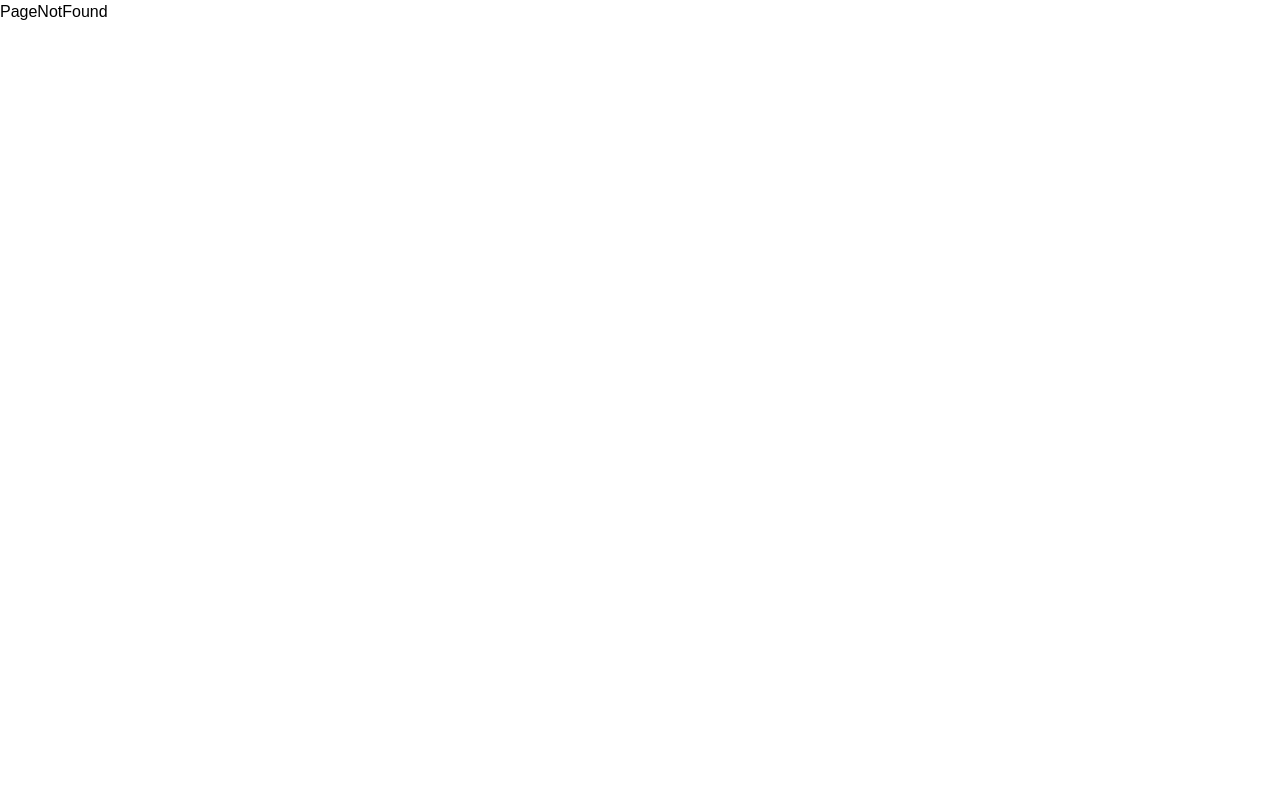
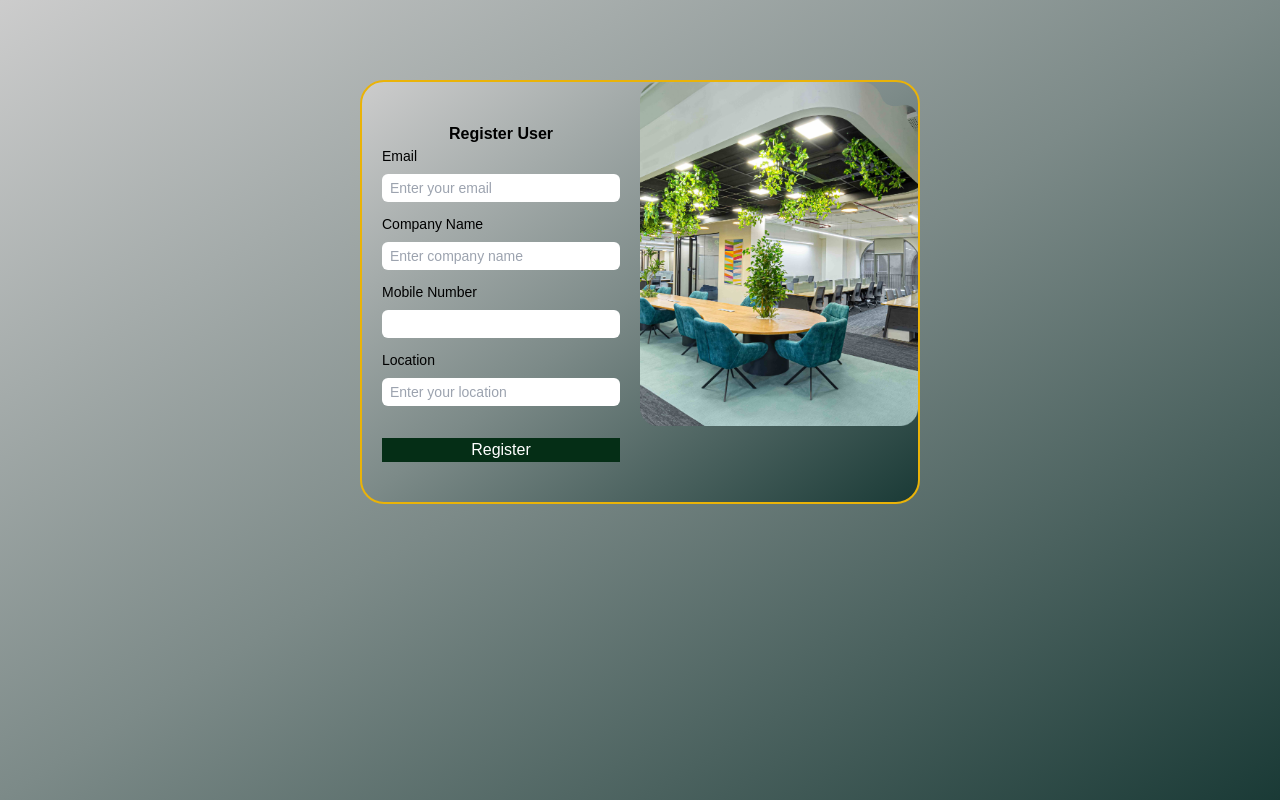
Before and after one commit to 603cws/603-Interior, a React (Vite) app: page /RegisterUser in a window 1280 px wide. Built offline with nearby package versions, Linux system fonts and the light colour scheme.

Commit message:
register User

```diff
--- a/src/App.jsx
+++ b/src/App.jsx
@@ -4,6 +4,7 @@ import Boq from './boq/pages/Boq';
 import PageNotFound from './components/PageNotFound';
 
 import { Route, Routes } from 'react-router-dom';
+import RegisterUser from './components/RegisterUser';
 
 
 function App() {
@@ -13,6 +14,7 @@ function App() {
       {/* <Boq /> */}
      <Routes>
        <Route path='/' element={<Layout/>} />
+       <Route path='/RegisterUser' element={<RegisterUser/>} />
        <Route path='/boq' element={<Boq/>} />
        <Route path='*' element={<PageNotFound/>} />
      </Routes>
--- /dev/null
+++ b/src/components/RegisterUser.jsx
@@ -0,0 +1,63 @@
+import { MdCancel } from "react-icons/md";
+
+function RegisterUser() {
+    return (
+        <div className="bg-gradient-to-br from-[#CCCCCC] via-[#7C8A88] to-[#1A3A36] h-screen  p-20">
+        <div className="w-1/2 mx-auto  grid grid-cols-2 border-2 border-yellow-500 rounded-3xl bg-gradient-to-br from-[#CCCCCC] via-[#7C8A88] to-[#1A3A36]">
+        {/* <div className="  grid grid-cols-2 border-2 border-yellow-500 rounded-3xl "> */}
+            {/* form */}
+            <div className="my-10 ">
+                <p className="text-center font-bold">Register User</p>
+                <div className="mx-5">
+                    <form action="" className="">
+                        {/* email */}
+                        <div className="mb-3" >
+                            {/* label */}
+                            <label  className="block text-sm font-medium mb-2 ">
+                                   Email
+                            </label>
+                            <input type='email'placeholder="Enter your email " className="w-full text-sm h-7 border-1 rounded-md pl-2" />
+                        </div>
+                        {/* company name */}
+                        <div className="mb-3">
+                            {/* label */}
+                            <label  className="block text-sm font-medium mb-2 ">
+                                   Company Name
+                            </label>
+                            <input type='text'placeholder="Enter company name" className="w-full text-sm h-7 border-1 rounded-md pl-2" />
+                        </div>
+                        {/* Mobile Number*/}
+                        <div className="mb-3">
+                            {/* label */}
+                            <label  className="block text-sm font-medium mb-2 ">
+                                   Mobile Number
+                            </label>
+                            <input type='number'  className="w-full text-sm h-7 border-1 rounded-md pl-2"/>
+                        </div>
+                        {/* location*/}
+                        <div className="mb-3">
+                            {/* label */}
+                            <label  className="block text-sm font-medium mb-2 ">
+                                   Location
+                            </label>
+                            <input type='text' placeholder="Enter your location" className="w-full h-7 text-sm border-1 rounded-md pl-2" />
+                        </div>
+
+                        <div className="bg-green-950 mt-8">
+                            <button className="w-full text-white">
+                                Register
+                            </button>
+                        </div>
+                    </form>
+                </div>
+            </div>
+            {/* image */}
+            <div>
+                <img src="images/Register.png" alt="sitting area image" />
+            </div>
+        </div>
+        </div>
+    )
+}
+
+export default RegisterUser
```
Also changed, not shown: public/images/Register.png (added).
